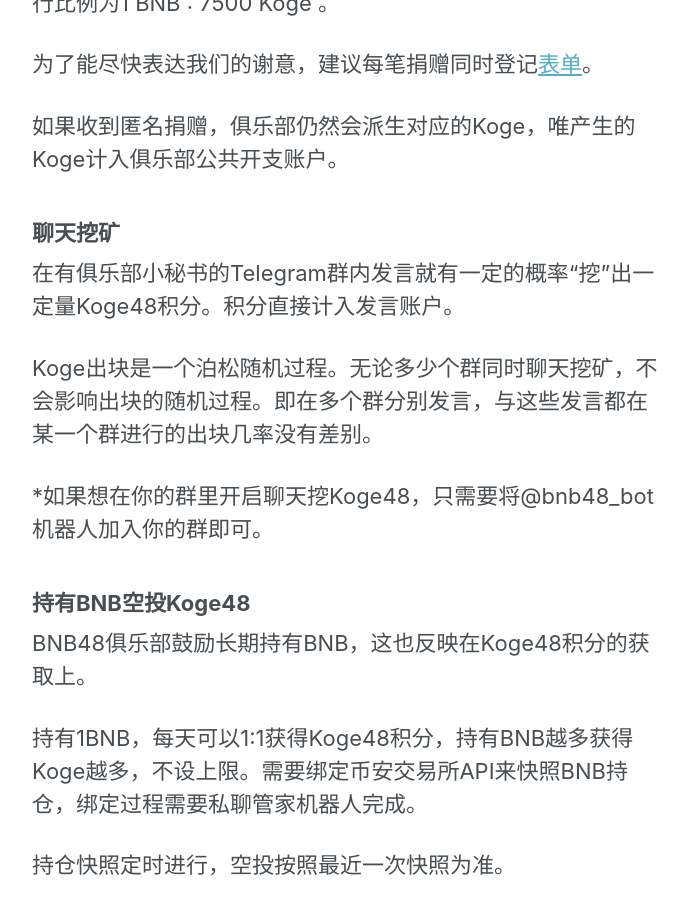
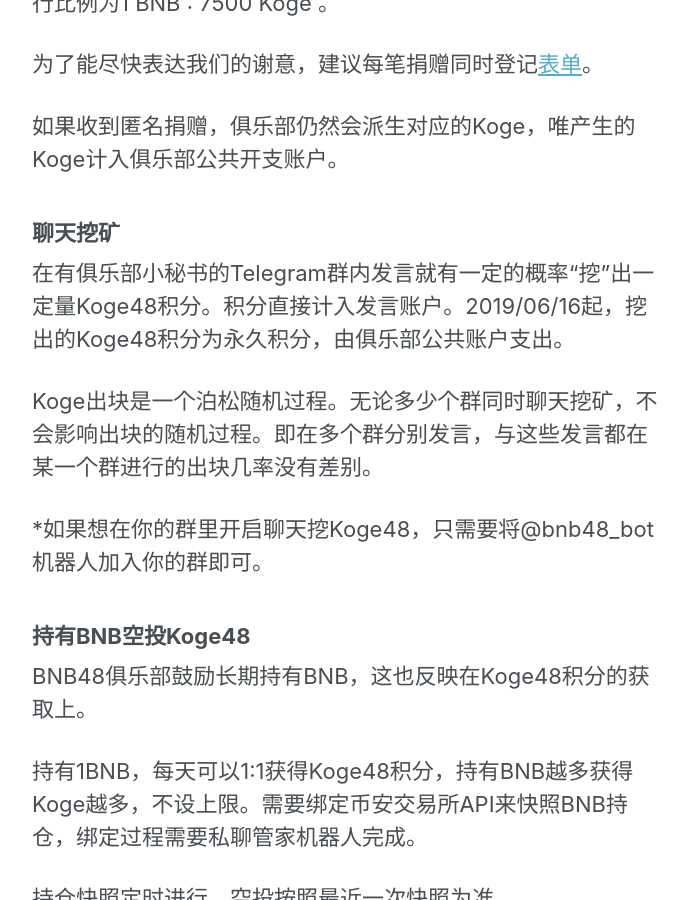
Before and after one commit to 48Club/BNB48Club.github.io, a Jekyll site: the page built from _pages/koge48.md, in a window 1280 px wide and 900 px high, scrolled down 3396 px. Shown: the whole window, without its empty margins (290-977 px from the left). Built offline with Jekyll 4.4.1, drawn with Linux system fonts in a browser that asks for light colours.

Commit message:
修改关于挖矿的细节描述

```diff
--- a/_pages/koge48.md
+++ b/_pages/koge48.md
@@ -73,7 +73,7 @@
 如果收到匿名捐赠，俱乐部仍然会派生对应的Koge，唯产生的Koge计入俱乐部公共开支账户。
 
 ### 聊天挖矿
-在有俱乐部小秘书的Telegram群内发言就有一定的概率“挖”出一定量Koge48积分。积分直接计入发言账户。
+在有俱乐部小秘书的Telegram群内发言就有一定的概率“挖”出一定量Koge48积分。积分直接计入发言账户。2019/06/16起，挖出的Koge48积分为永久积分，由俱乐部公共账户支出。
 
 Koge出块是一个泊松随机过程。无论多少个群同时聊天挖矿，不会影响出块的随机过程。即在多个群分别发言，与这些发言都在某一个群进行的出块几率没有差别。
 
```
